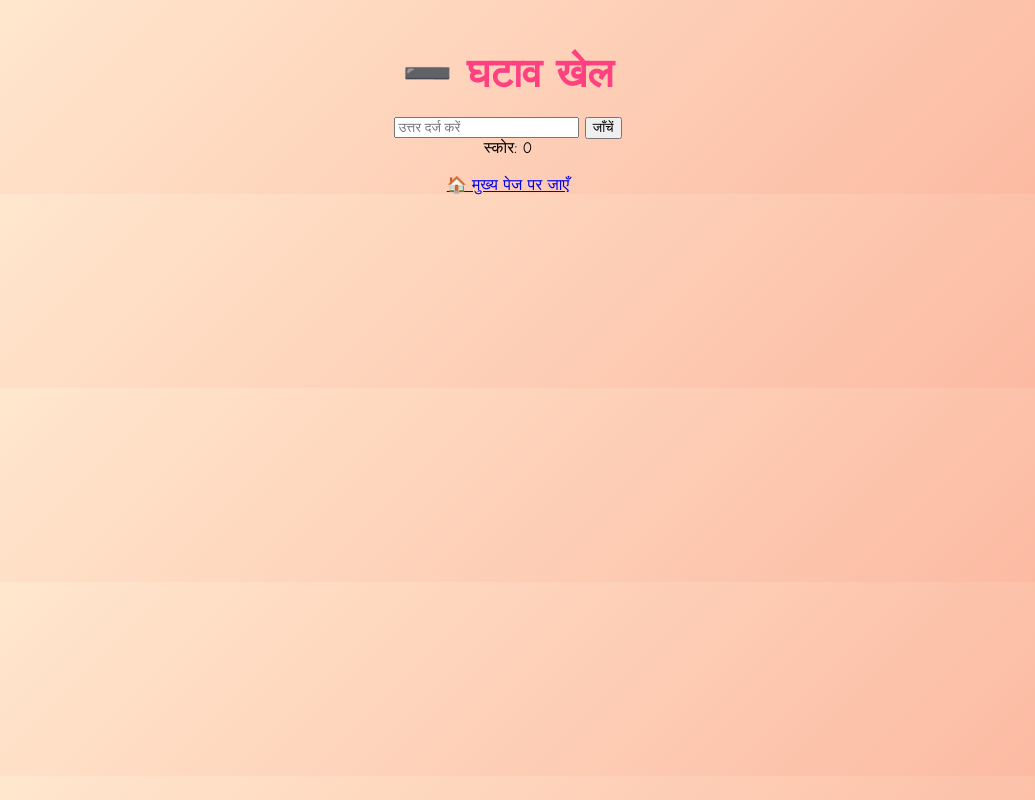
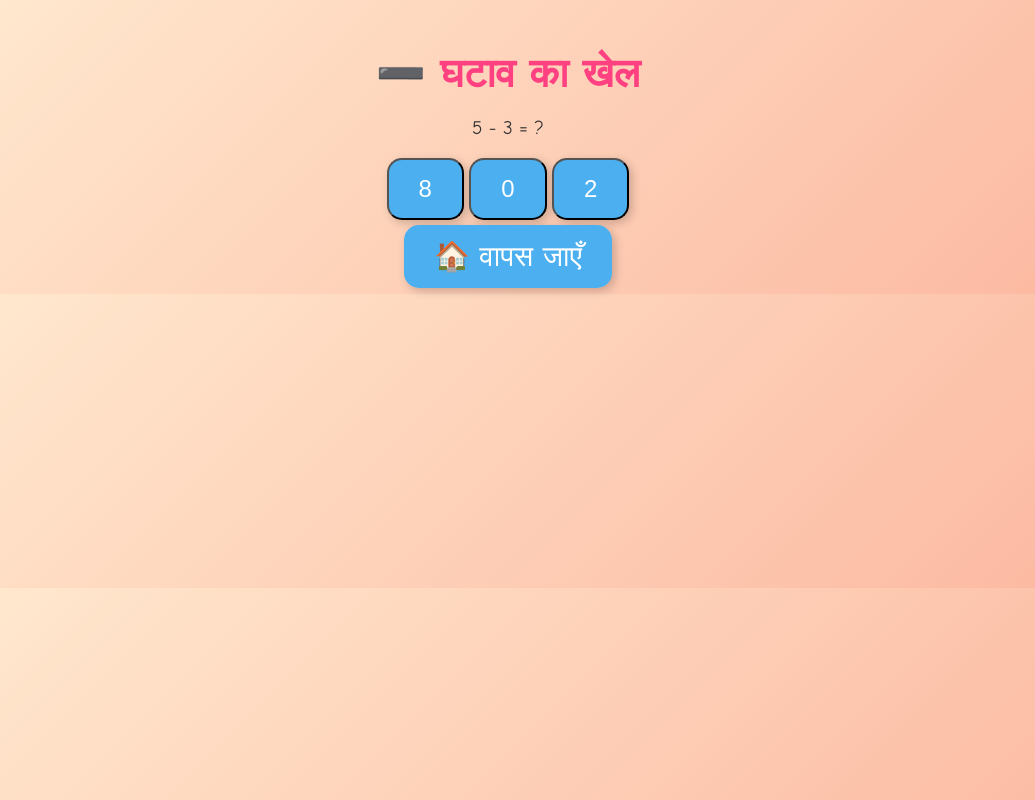
Before and after one commit to Bj456/math-game, a plain HTML site: page subtract.html in a window 1280 px wide. Shown: the whole page, without its empty margins (132-1167 px from the left). Drawn offline with Linux system fonts and the light colour scheme.

Commit message:
Update subtract.html

```diff
--- a/subtract.html
+++ b/subtract.html
@@ -1,22 +1,28 @@
 <!DOCTYPE html>
 <html lang="hi">
 <head>
-    <meta charset="UTF-8">
-    <meta name="viewport" content="width=device-width, initial-scale=1.0">
-    <title>घटाव खेल</title>
-    <link rel="stylesheet" href="styles/style.css">
+  <meta charset="UTF-8">
+  <meta name="viewport" content="width=device-width, initial-scale=1.0">
+  <title>घटाव का खेल</title>
+  <link rel="stylesheet" href="styles/style.css">
 </head>
 <body>
-    <div class="container">
-        <h1>➖ घटाव खेल</h1>
-        <div id="question"></div>
-        <input type="number" id="answer" placeholder="उत्तर दर्ज करें">
-        <button onclick="checkAnswer()">जाँचें</button>
-        <div id="feedback"></div>
-        <div id="score">स्कोर: 0</div>
-        <br>
-        <a href="index.html">🏠 मुख्य पेज पर जाएँ</a>
+  <div class="container">
+    <h1>➖ घटाव का खेल</h1>
+    <p><span id="num1"></span> - <span id="num2"></span> = ?</p>
+
+    <div class="options">
+      <button id="option1" class="btn"></button>
+      <button id="option2" class="btn"></button>
+      <button id="option3" class="btn"></button>
     </div>
-    <script src="script/subtract.js"></script>
+
+    <p><a href="index.html" class="btn">🏠 वापस जाएँ</a></p>
+  </div>
+
+  <audio id="wrong" src="audio/wrong.mp3"></audio>
+  <audio id="correct" src="audio/correct.mp3"></audio>
+
+  <script src="script/subtract.js"></script>
 </body>
 </html>
```
